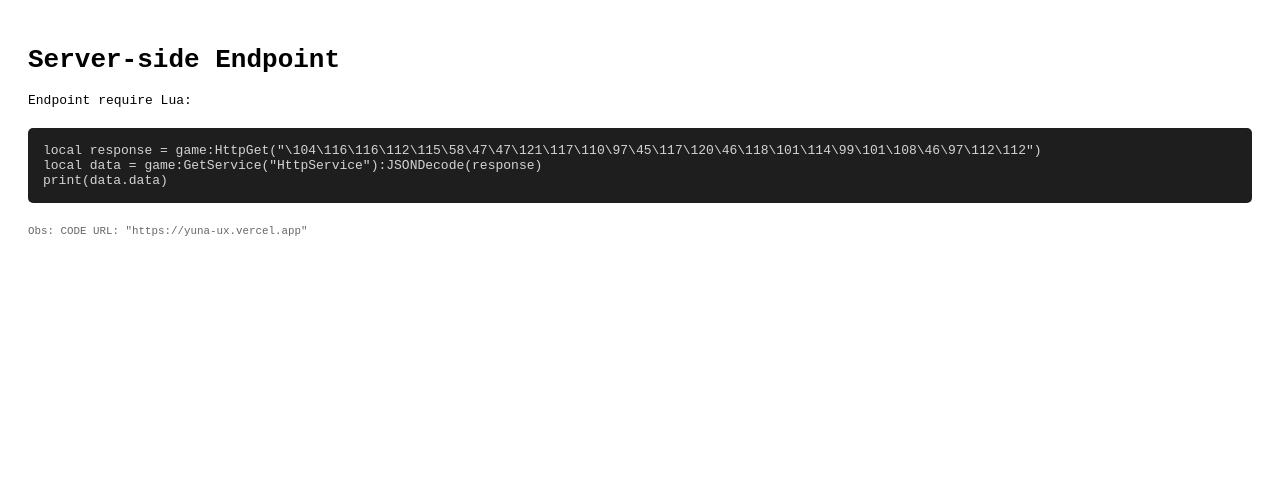
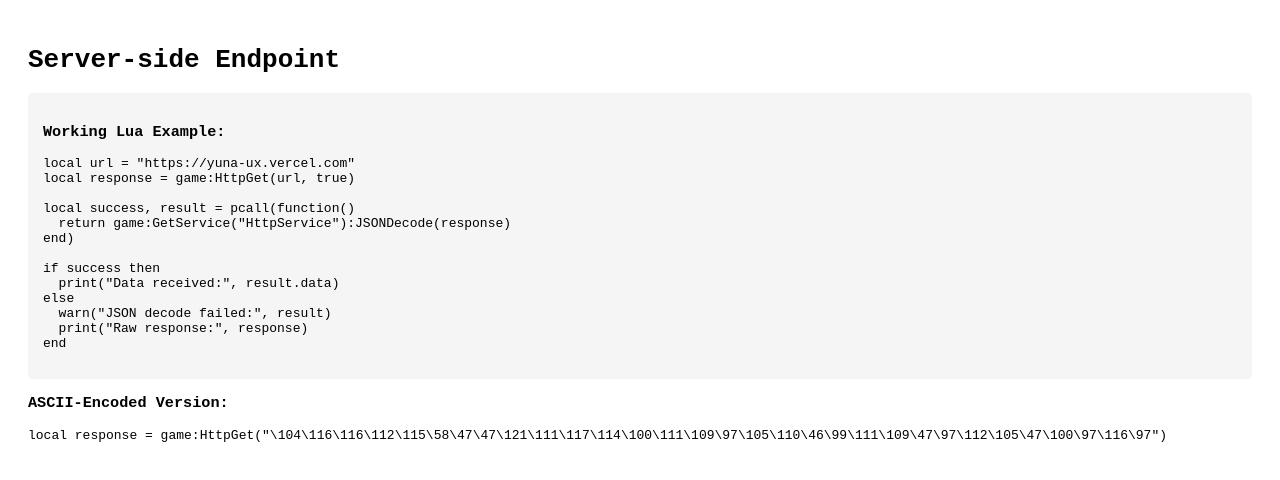
Before and after one commit to Yuna-ux/Yuna-ux, a Next.js app: page / in a window 1280 px wide. Shown: the top 480 px of the page. Built offline with nearby package versions, Linux system fonts and the light colour scheme.

Commit message:
Update page.js

```diff
--- a/app/page.js
+++ b/app/page.js
@@ -2,27 +2,30 @@
   return (
     <main style={{ padding: '20px', fontFamily: 'monospace' }}>
       <h1>Server-side Endpoint</h1>
-      <p>Endpoint require Lua:</p>
 
-      <div style={{
-        backgroundColor: '#1e1e1e',
-        padding: '15px',
-        borderRadius: '5px',
-        color: '#d4d4d4',
-        margin: '20px 0'
-      }}>
-        <code>
-          {`local response = game:HttpGet("\\104\\116\\116\\112\\115\\58\\47\\47\\121\\117\\110\\97\\45\\117\\120\\46\\118\\101\\114\\99\\101\\108\\46\\97\\112\\112")`}
-          <br />
-          {`local data = game:GetService("HttpService"):JSONDecode(response)`}
-          <br />
-          {`print(data.data)`}
-        </code>
+      <div style={{ background: '#f5f5f5', padding: '15px', borderRadius: '5px' }}>
+        <h3>Working Lua Example:</h3>
+        <pre>
+          {`local url = "https://yuna-ux.vercel.com"
+local response = game:HttpGet(url, true)
+
+local success, result = pcall(function()
+  return game:GetService("HttpService"):JSONDecode(response)
+end)
+
+if success then
+  print("Data received:", result.data)
+else
+  warn("JSON decode failed:", result)
+  print("Raw response:", response)
+end`}
+        </pre>
       </div>
 
-      <p style={{ color: '#666' }}>
-        <small>Obs: CODE URL: "https://yuna-ux.vercel.app"</small>
-      </p>
+      <h3>ASCII-Encoded Version:</h3>
+      <pre>
+        {`local response = game:HttpGet("\\104\\116\\116\\112\\115\\58\\47\\47\\121\\111\\117\\114\\100\\111\\109\\97\\105\\110\\46\\99\\111\\109\\47\\97\\112\\105\\47\\100\\97\\116\\97")`}
+      </pre>
     </main>
   );
 }
```
